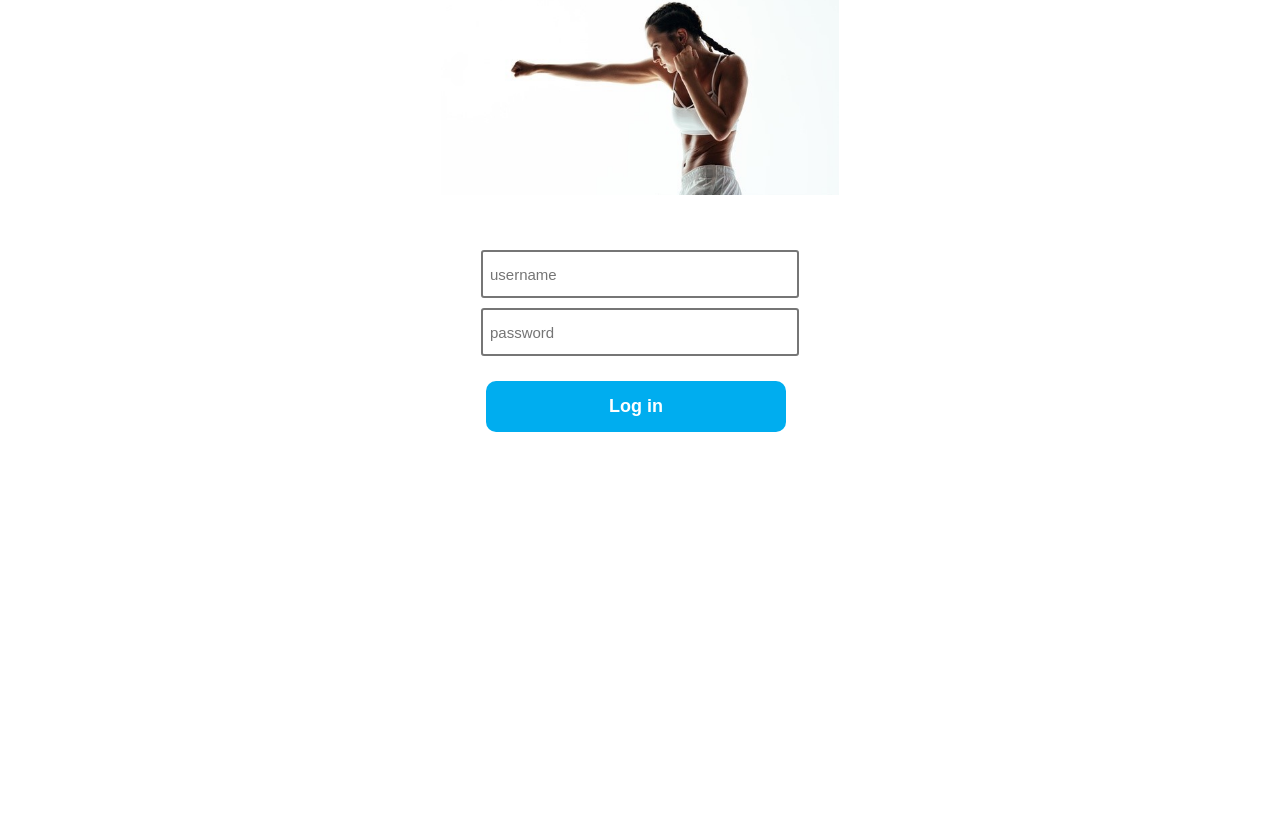
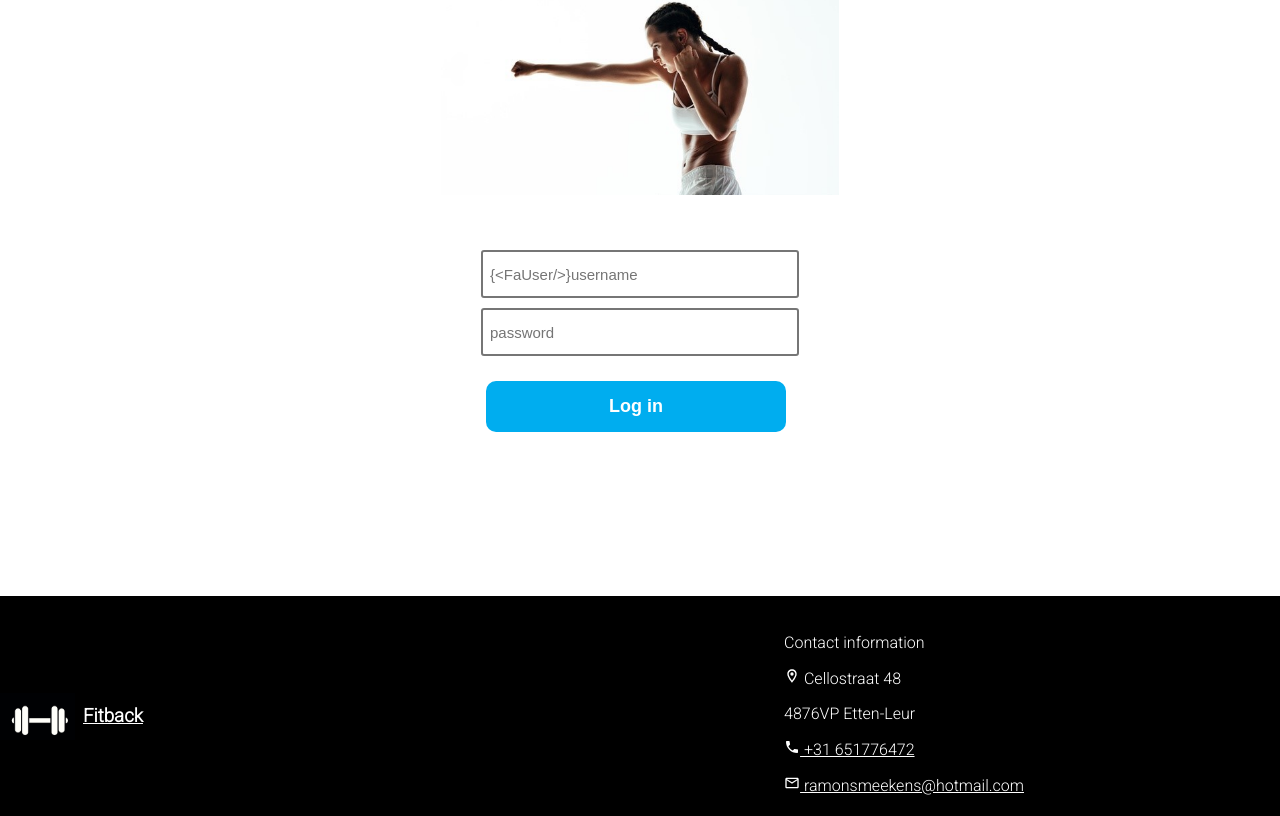
Before and after one commit to Verboddo/fitback-frontend-react, a React (Create React App) app: page /login in a window 1280 px wide. Shown: the part 453-1269 px from the top of the page. Before the commit the page ends 1049 px from the top, so only its background shows below. Built offline with nearby package versions, Linux system fonts and the light colour scheme.

Commit message:
added footer and icons

```diff
--- a/package.json
+++ b/package.json
@@ -12,6 +12,7 @@
     "react-dom": "^17.0.2",
     "react-dropzone": "^11.4.2",
     "react-hook-form": "^7.20.2",
+    "react-icons": "^4.3.1",
     "react-player": "^2.9.0",
     "react-scripts": "4.0.3",
     "web-vitals": "^1.1.2"
--- a/src/App.js
+++ b/src/App.js
@@ -11,6 +11,7 @@ import {useContext} from "react";
 import {AuthContext} from "./context/AuthContext";
 import UpdateInformationPage from "./Pages/informationPages/UpdateInformationPage";
 import PostInformationPage from "./Pages/informationPages/PostInformationPage";
+import Footer from "./Components/footer/Footer";
 
 function App() {
     const { isAuth, isAdmin } = useContext(AuthContext)
@@ -52,9 +53,9 @@ function App() {
                     <Route exact path={"/post-information"}>
                         {isAuth ? <PostInformationPage/> : <Redirect to="/"/>}
                     </Route>
-
                 </Switch>
             </div>
+            <Footer/>
         </>
     );
 }
--- a/src/Components/fileUpload/FileUpload.js
+++ b/src/Components/fileUpload/FileUpload.js
@@ -5,6 +5,7 @@ import {uploadFile} from "../../services/FileUploadService";
 import styles from "./FileUpload.module.css"
 import {useHistory} from "react-router-dom";
 import fileUpload from "../../assets/upload-logo.png"
+import { MdOutlineCloudUpload } from "react-icons/md"
 
 function FileUpload() {
     const [selectedFiles, setSelectedFiles] = useState(undefined);
@@ -54,7 +55,8 @@ function FileUpload() {
                                     {selectedFiles && selectedFiles[0].name}
                                 </div>
                             ) : (
-                                <div className={styles["file-upload-text"]}>Drag and drop file here, or click to upload file
+                                <div className={styles["file-upload-text"]}>Drag and drop file here, <br/> <MdOutlineCloudUpload className={styles["file-upload-icon"]}/>
+                                    or click to upload file
                                     <p className={styles["file-upload-small-text"]}>(Only *.mp4 videos will be accepted, and a maximum 150 000 kilobytes)</p>
                                 </div>
 
--- a/src/Components/fileUpload/FileUpload.module.css
+++ b/src/Components/fileUpload/FileUpload.module.css
@@ -34,7 +34,8 @@
 }
 
 .selected-file-wrapper {
-    text-align: end;
+    display: flex;
+    justify-content: end;
 }
 
 .selected-file {
@@ -48,6 +49,10 @@
     border-radius: 5px;
     margin: 0 20px 0 0;
     font-size: 15px;
+    display: flex;
+    justify-content: center;
+    text-align: center;
+
 }
 
 .userpage-button {
@@ -65,3 +70,9 @@
     font-weight: lighter;
     font-style: italic;
 }
+
+.file-upload-icon {
+    font-size: 30px;
+    color: black;
+    margin-right: 8px;
+}
--- /dev/null
+++ b/src/Components/footer/Footer.js
@@ -0,0 +1,43 @@
+import styles from "./Footer.module.css"
+import dumbell from "../../assets/dumbell1.png"
+import {Link} from "react-router-dom";
+import { MdOutlineLocationOn, MdPhone, MdOutlineEmail } from "react-icons/md"
+
+function Footer() {
+    return (
+        <>
+            <div className={styles["footer-container"]}>
+
+                <nav>
+
+                    <Link to="/">
+                <span className={styles["logo-container"]}>
+                    <img src={dumbell} alt="logo"/>
+                    <h3>
+                        Fitback
+                    </h3>
+                </span>
+                    </Link>
+                    <div className={styles["footer-contact-information-container"]}>
+                        <p>Contact information</p>
+                        <p> <MdOutlineLocationOn/> Cellostraat 48</p>
+                        <p>4876VP Etten-Leur</p>
+                        <p>
+                            <MdPhone/>
+                            <a href="tel:+31651776472"> +31 651776472</a>
+                        </p>
+                        <a href="mailto:ramonsmeekens@hotmail.com">
+                            <MdOutlineEmail/> ramonsmeekens@hotmail.com</a>
+                    </div>
+
+                </nav>
+
+
+
+
+            </div>
+        </>
+    )
+}
+
+export default Footer
--- /dev/null
+++ b/src/Components/footer/Footer.module.css
@@ -0,0 +1,26 @@
+.footer-container {
+    background-color: black;
+    color: white;
+    height: 200px;
+    position: relative;
+    width: 100%;
+    bottom: 0;
+    padding: 0 0 20px;
+}
+
+.logo-container {
+    width: 150px;
+    height: 200px;
+    padding-top: 20px;
+    display: flex;
+    align-items: center;
+}
+
+.logo-container img {
+    width: 75px;
+    margin-right: 8px;
+}
+
+.footer-contact-information-container {
+    font-size: 16px;
+}
--- a/src/Pages/PersonalTrainerPage/PersonalTrainerPage.js
+++ b/src/Pages/PersonalTrainerPage/PersonalTrainerPage.js
@@ -1,4 +1,4 @@
-import {useEffect, useState} from "react";
+import {useContext, useEffect, useState} from "react";
 import axios from "axios";
 import {useForm} from "react-hook-form";
 import UserInformation from "../../Components/UserInformation/UserInformation";
@@ -11,14 +11,14 @@ import LoadingSpinner from "../../Components/LoadingSpinner/LoadingSpinner";
 import TextAreaComponent from "../../Components/TextAreaComponent";
 
 function PersonalTrainerPage() {
-
-    const {register, handleSubmit, formState: {errors, isDirty, isValid}} = useForm({mode: 'onChange'})
+   const {register, handleSubmit, formState: {errors, isDirty, isValid}} = useForm({mode: 'onChange'})
 
     const [error, toggleError] = useState(false)
     const [loading, toggleLoading] = useState(false)
     const [fileLoading, toggleFileLoading] = useState(false)
     const [feedbackLoading, toggleFeedbackLoading] = useState(false)
     const [isMounted, setIsMounted] = useState(false)
+    const[ isAdmin, setIsAdmin] = useState("")
 
     // put all users in select box so personal trainer can choose user
     const [selectBoxUserChoice, setSelectBoxUserChoice] = useState({})
@@ -77,9 +77,13 @@ function PersonalTrainerPage() {
                             country: result.data.userProfile?.country,
                             age: result.data.userProfile?.age,
                             height: result.data.userProfile?.height,
-                            weight: result.data.userProfile?.weight
+                            weight: result.data.userProfile?.weight,
                         }
                     })
+                    if(selectedUser.length > 0) {
+                        setIsAdmin(result.data?.roles[0].name)
+                    }
+
                 } catch (e) {
                     console.error(e)
                     toggleError(true)
@@ -301,12 +305,15 @@ function PersonalTrainerPage() {
                     userWeight={currentUserData.currentUserData.weight}
                 />
 
+                {isAdmin !== 'ROLE_ADMIN' &&
                 <DeleteUserButton
                     selectedUserId={userId}
                     token={token}
                     className={styles["personal-trainer-button"]}
                 />
+                }
             </div>
+
             }
 
             {!fileLoading ?
--- a/src/Pages/login/Login.js
+++ b/src/Pages/login/Login.js
@@ -6,6 +6,7 @@ import {AuthContext} from "../../context/AuthContext";
 import {useForm} from "react-hook-form";
 import axios from "axios";
 import InputComponent from "../../Components/InputComponent";
+import { FaUser } from "react-icons/fa"
 
 function Login() {
     const { loggedIn } =useContext(AuthContext)
@@ -46,7 +47,7 @@ function Login() {
                     <label htmlFor="login">
                         <InputComponent
                         type="text"
-                        placeholder="username"
+                        placeholder="{<FaUser/>}username"
                         id="username"
                         register={register}
                         registerName="username"
--- a/src/context/AuthContext.js
+++ b/src/context/AuthContext.js
@@ -20,7 +20,6 @@ function AuthContextProvider({children}) {
     const [isAdmin, setIsAdmin] = useState(false)
 
     const history = useHistory()
-
 
     useEffect(() => {
 
@@ -51,6 +50,7 @@ function AuthContextProvider({children}) {
                             id: result.data.id,
                             email: result.data.email,
                             username: result.data.username,
+                            role: result.data.roles[0].name,
                         },
                         status: "done"
                     })
```
Also changed, not shown: 1 other file (tests, documents, lock files or other folders).
